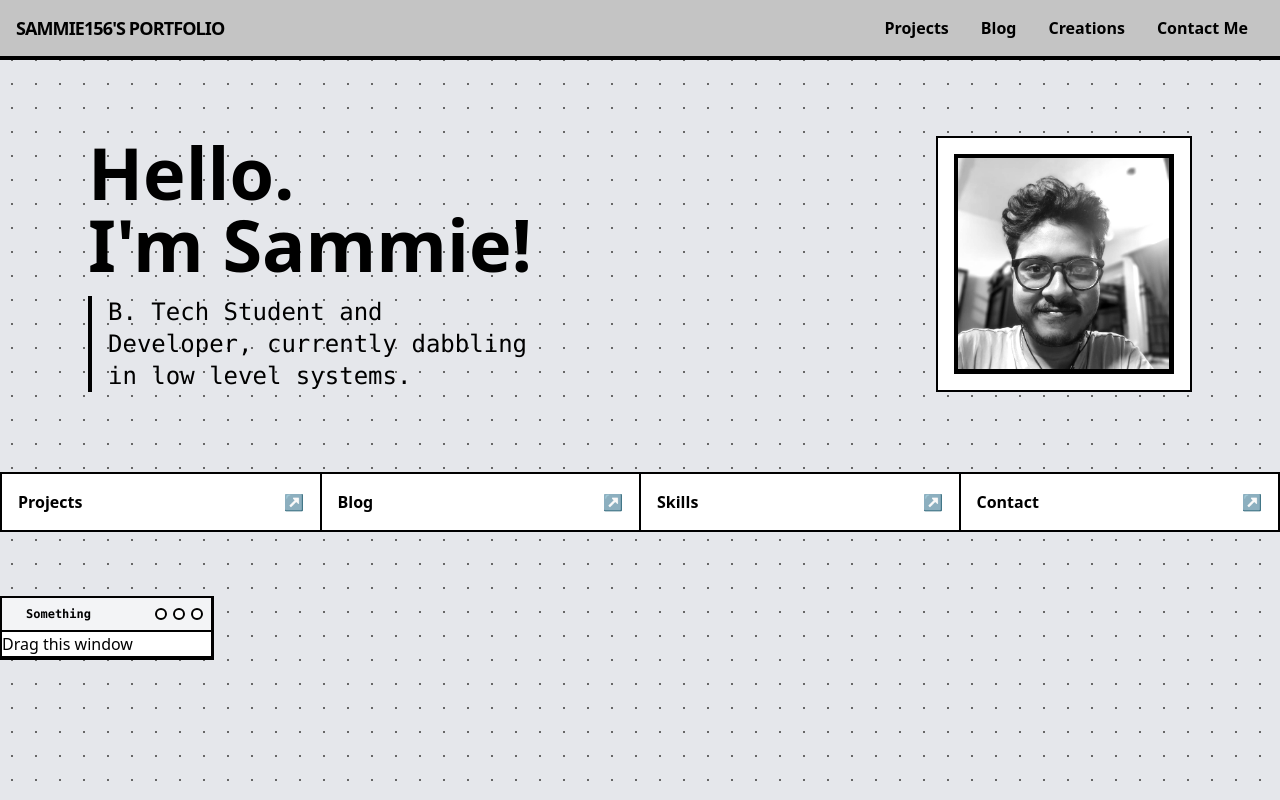
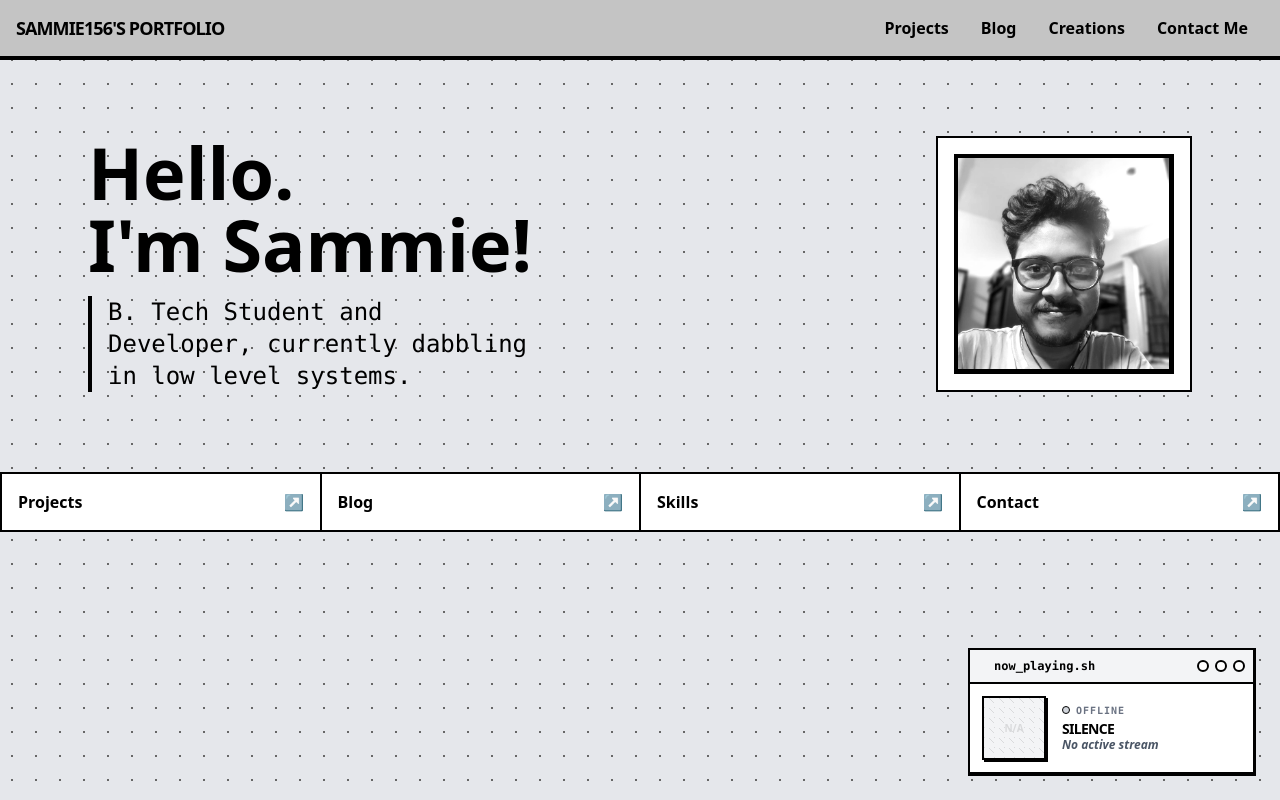
Before and after one commit to Sammie156/Portfolio, a React (Vite) app: page / in a window 1280 px wide. Built offline with nearby package versions, Linux system fonts and the light colour scheme; no server answers.

Commit message:
Cooool spotify window added!!!

```diff
--- /dev/null
+++ b/src/components/SpotifyCard.jsx
@@ -0,0 +1,57 @@
+import React from "react";
+import WindowCard from "./WindowCard";
+
+const SpotifyCard = ({
+  songTitle,
+  artist,
+  albumArt,
+  isPlaying,
+  className = "",
+}) => {
+  return (
+    <WindowCard
+      filename="now_playing.sh"
+      className={`w-64 sm:w-72 ${className}`}
+    >
+      <div className="p-3 flex items-center gap-4 bg-white">
+        {/* Album Art - Smaller and Square */}
+        <div className="relative flex-shrink-0 w-16 h-16 border-2 border-black shadow-[2px_2px_0px_0px_rgba(0,0,0,1)] bg-gray-100 overflow-hidden">
+          {isPlaying && albumArt ? (
+            <img
+              src={albumArt}
+              alt="Album Art"
+              className="w-full h-full object-cover grayscale contrast-125"
+            />
+          ) : (
+            <div className="w-full h-full flex items-center justify-center bg-diagonal-lines opacity-20">
+              <span className="text-[10px] font-bold">N/A</span>
+            </div>
+          )}
+        </div>
+
+        {/* Song Info - Stacked next to art */}
+        <div className="flex flex-col min-w-0">
+          <div className="flex items-center gap-1.5 mb-0.5">
+            <div
+              className={`w-2 h-2 rounded-full border border-black ${
+                isPlaying ? "bg-green-400 animate-pulse" : "bg-gray-300"
+              }`}
+            />
+            <span className="text-[10px] font-mono font-bold uppercase tracking-widest text-gray-500">
+              {isPlaying ? "Live" : "Offline"}
+            </span>
+          </div>
+
+          <h4 className="font-black text-sm truncate uppercase tracking-tighter leading-tight">
+            {isPlaying ? songTitle : "Silence"}
+          </h4>
+          <p className="text-xs font-bold text-gray-600 truncate italic">
+            {isPlaying ? artist : "No active stream"}
+          </p>
+        </div>
+      </div>
+    </WindowCard>
+  );
+};
+
+export default SpotifyCard;
--- a/src/pages/Home.jsx
+++ b/src/pages/Home.jsx
@@ -1,9 +1,41 @@
+import { useState, useEffect } from "react";
+
 import AnimatedGrid from "../components/AnimatedGrid";
 import Hero from "../components/Hero";
 import Navbar from "../components/Navbar";
 import WindowCard from "../components/WindowCard";
+import SpotifyCard from "../components/SpotifyCard";
 
 function Home() {
+  const useSpotify = (discordID) => {
+    const [data, setData] = useState(null);
+
+    useEffect(() => {
+      const fetchStatus = async () => {
+        try {
+          const response = await fetch(
+            `https://api.lanyard.rest/v1/users/${discordID}`
+          );
+          const json = await response.json();
+          setData(json.data);
+        } catch (err) {
+          console.error("Lanyard error: ", err);
+        }
+      };
+
+      fetchStatus();
+      const interval = setInterval(fetchStatus, 30000);
+      return () => {
+        clearInterval(interval);
+      };
+    }, [discordID]);
+
+    return data;
+  };
+
+  const userActivity = useSpotify("712668848763043891");
+  const spotify = userActivity?.spotify;
+
   return (
     <main className="min-h-screen w-full pb-20">
       <Navbar />
@@ -25,13 +57,13 @@ function Home() {
         ))}
       </div>
 
-      <WindowCard filename="Something">
-        <div>
-          <p>
-            Drag this window
-          </p>
-        </div>
-      </WindowCard>
+      <SpotifyCard
+        className="fixed bottom-6 right-6 z-50"
+        isPlaying={!!spotify}
+        songTitle={spotify?.song || "Not Listening"}
+        artist={spotify?.artist || "Spotify"}
+        albumArt={spotify?.album_art_url}
+      />
     </main>
   );
 }
```
